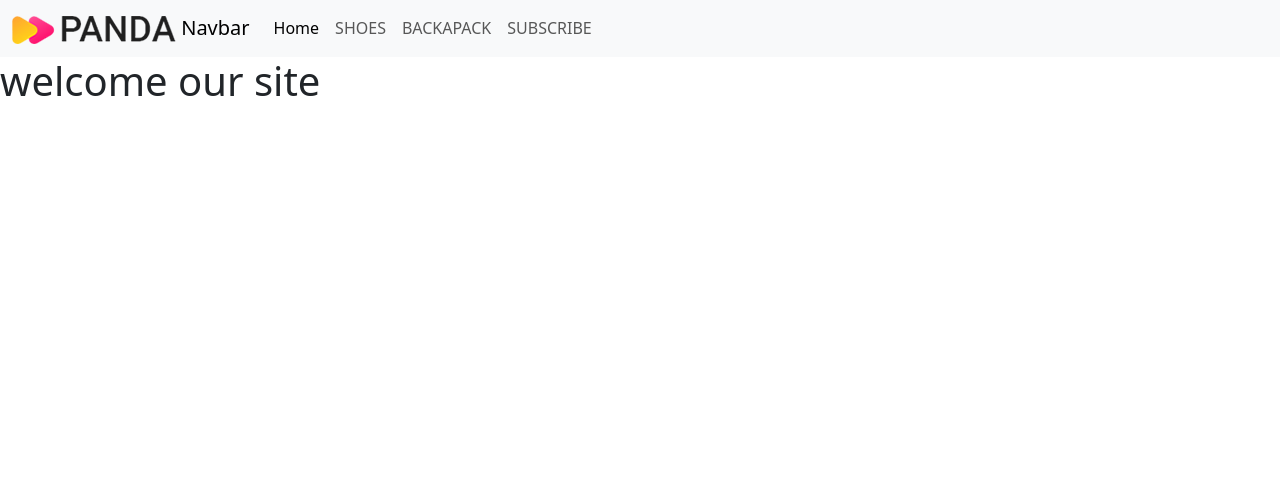
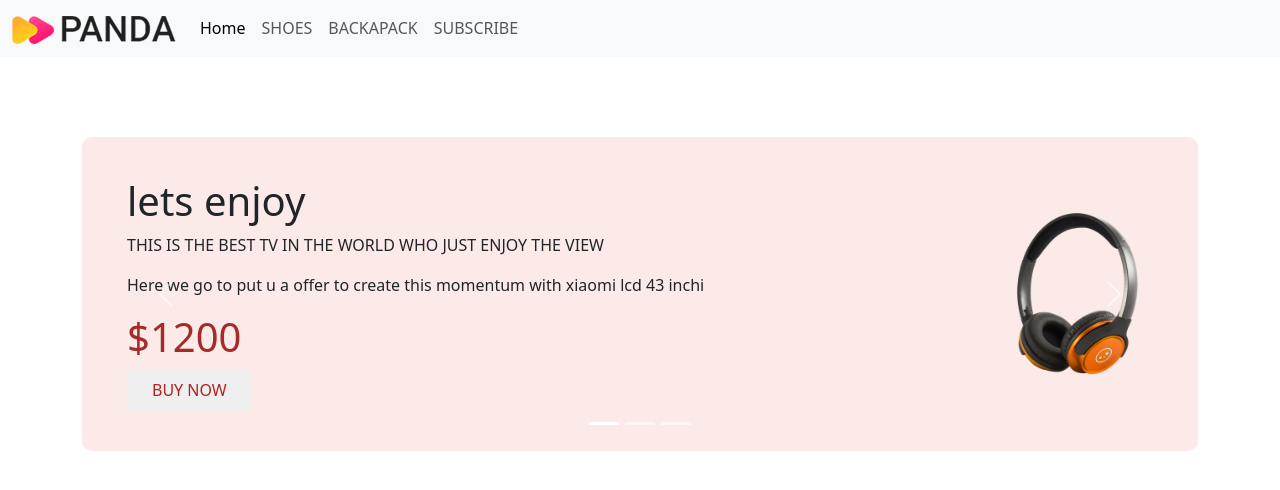
Before and after one commit to Prakash-Saha10/e-commerce, a plain HTML site: page index.html in a window 1280 px wide. Drawn offline with nearby package versions, Linux system fonts and the light colour scheme.

Commit message:
new design added

```diff
--- a/index.html
+++ b/index.html
@@ -9,11 +9,12 @@
 
 </head>
 <body>
+  <div>
     <nav class="navbar navbar-expand-lg bg-body-tertiary">
         <div class="container-fluid">
           <a class="navbar-brand" href="#">
             <img src="e-commerce/logo.png" alt="">
-            Navbar</a>
+            </a>
           <button class="navbar-toggler" type="button" data-bs-toggle="collapse" data-bs-target="#navbarNavAltMarkup" aria-controls="navbarNavAltMarkup" aria-expanded="false" aria-label="Toggle navigation">
             <span class="navbar-toggler-icon"></span>
           </button>
@@ -27,7 +28,99 @@
           </div>
         </div>
       </nav>
-     <h1>welcome our site</h1>
+<div>
+</div>
+</div>
+
+<div class="container">
+  <div id="carouselExampleCaptions" class="carousel slide orange-bg">
+    <div class="carousel-indicators">
+      <button type="button" data-bs-target="#carouselExampleCaptions" data-bs-slide-to="0" class="active" aria-current="true" aria-label="Slide 1"></button>
+      <button type="button" data-bs-target="#carouselExampleCaptions" data-bs-slide-to="1" aria-label="Slide 2"></button>
+      <button type="button" data-bs-target="#carouselExampleCaptions" data-bs-slide-to="2" aria-label="Slide 3"></button>
+    </div>
+    <div class="carousel-inner">
+      <div class="carousel-item active">
+        <div class="row align-items-center box">
+          <div class="col-md-10">
+<h1>lets enjoy</h1>
+<p>THIS IS THE BEST TV IN THE WORLD  WHO JUST ENJOY THE VIEW</p>
+
+
+<p>Here we go to put u a offer to create this momentum with xiaomi lcd 43 inchi</p>
+<h1 class="price">$1200</h1>
+<button class="buy-now"> BUY NOW</button>
+          </div>
+          <div class="col-md-2">
+            <img src="e-commerce/banner-images/headphone.png" class="d-block w-100" alt="...">
+
+          </div>
+        </div>
+        <div class="carousel-caption d-none d-md-block">
+
+        </div>
+      </div>
+
+      <div class="carousel-item">
+        <div class="row align-items-center box">
+          <div class="col-md-10">
+        <h1>lets enjoy</h1>
+<p>THIS IS THE BEST TV IN THE WORLD  WHO JUST ENJOY THE VIEW</p>
+
+
+<p>Here we go to put u a offer to create this momentum with xiaomi lcd 43 inchi</p>
+<h1 class="price">$1200</h1>
+<button class="buy-now"> BUY NOW</button>
+          </div>
+          <div class="col-md-2">
+            <img src="e-commerce/banner-images/tv.png" class="d-block w-100" alt="...">
+
+          </div>
+        </div>
+
+        <div class="carousel-caption d-none d-md-block">
+          <h5>Second slide label</h5>
+          <p>Some representative placeholder content for the second slide.</p>
+        </div>
+      </div>
+
+
+      <div class="carousel-item">
+        <div class="row align-items-center ">
+          <div class="col-md-10">
+            <h1>lets enjoy</h1>
+            <p>THIS IS THE BEST TV IN THE WORLD  WHO JUST ENJOY THE VIEW</p>
+
+
+            <p>Here we go to put u a offer to create this momentum with xiaomi lcd 43 inchi</p>
+            <h1 class="price">$1200</h1>
+            <button class="buy-now"> BUY NOW</button>
+          </div>
+          <div class="col-md-2">
+            <img src="e-commerce/banner-images/xbox.png" class="d-block w-100" alt="...">
+          </div>
+        </div>
+        <div class="carousel-caption d-none d-md-block">
+          <h5>Third slide label</h5>
+          <p>Some representative placeholder content for the third slide.</p>
+        </div>
+      </div>
+    </div>
+
+    <button class="carousel-control-prev" type="button" data-bs-target="#carouselExampleCaptions" data-bs-slide="prev">
+      <span class="carousel-control-prev-icon" aria-hidden="true"></span>
+      <span class="visually-hidden">Previous</span>
+    </button>
+    <button class="carousel-control-next" type="button" data-bs-target="#carouselExampleCaptions" data-bs-slide="next">
+      <span class="carousel-control-next-icon" aria-hidden="true"></span>
+      <span class="visually-hidden">Next</span>
+    </button>
+  </div>
+
+
+</div>
+
+
 
 
 
--- a/style.css
+++ b/style.css
@@ -0,0 +1,48 @@
+.row{
+    padding-bottom: 5px;
+    padding-top: 5px;
+    padding-left: 5px;
+    padding-right: 5px;
+
+}
+.col-md-8{
+    padding-bottom: 5px;
+    padding-top: 5px;
+    padding-left: 5px;
+    padding-right: 5px;
+}
+.col-md-4{
+    padding-bottom: 5px;
+    padding-top: 5px;
+    padding-left: 5px;
+    padding-right: 5px;
+}
+.orange-bg{
+    background-color: #fceae8;
+    border-radius: 10px;
+    margin-top: 80px;
+    margin-bottom: 10px;
+    padding-top: 15px;
+    padding-bottom: 15px;
+    width: fit-content;
+}
+.carousel-item{
+
+    padding: 20px 40px;
+
+}
+.price{
+    color: brown;
+}
+.buy-now{
+    background-image: linear-gradient(to buttom,#390d1f 0%,#6c1537 100% );
+
+    color:#b52020;
+    border: none;
+    border-radius: 5px;
+    padding: 9px 25px;
+    cursor: pointer;
+}
+.container{
+    margin-bottom: 5px;
+}
```
